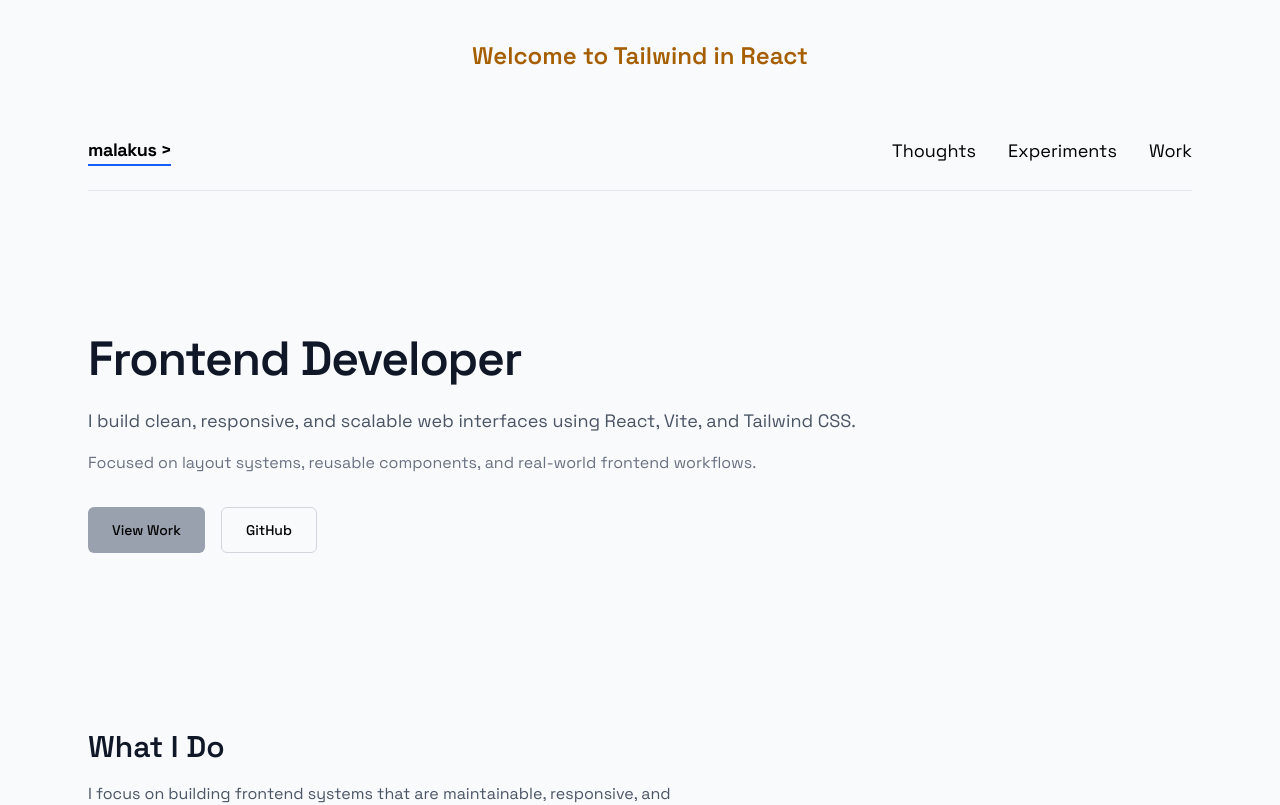
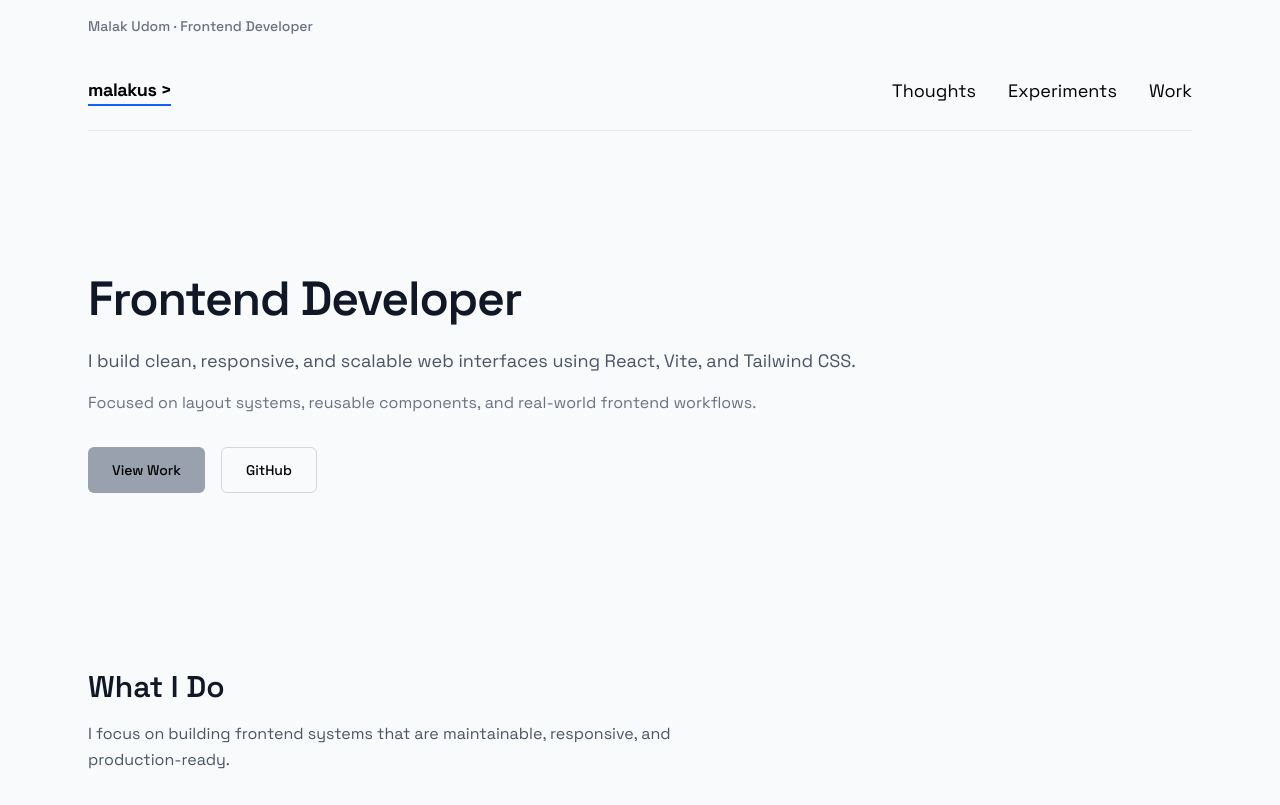
Before and after one commit to malakus4/portfolio-react, a React (Vite) app: page / in a window 1280 px wide. Shown: the top 805 px of the page. Built offline with nearby package versions, Linux system fonts and the light colour scheme.

Commit message:
chore: update Header text

```diff
--- a/src/components/sections/Header.jsx
+++ b/src/components/sections/Header.jsx
@@ -3,9 +3,15 @@ import React from 'react'
 
 function Header() {
     return (
-        <section>
-            <h1 className='text-center py-10 text-2xl text-yellow-700'>Welcome to Tailwind in React</h1>
-        </section>
+        <header className="py-4 text-sm text-gray-500">
+
+            {/* <p className="text-sm sm:text-base          lg:text-lg font-medium">Malak Udom - Frontend Developer </p> */}
+
+            <p className="text-[clamp(0.875rem,1vw,1.125rem)] font-medium">
+            Malak Udom &middot; Frontend Developer</p>
+
+
+        </header>
     )
 }
 
```
